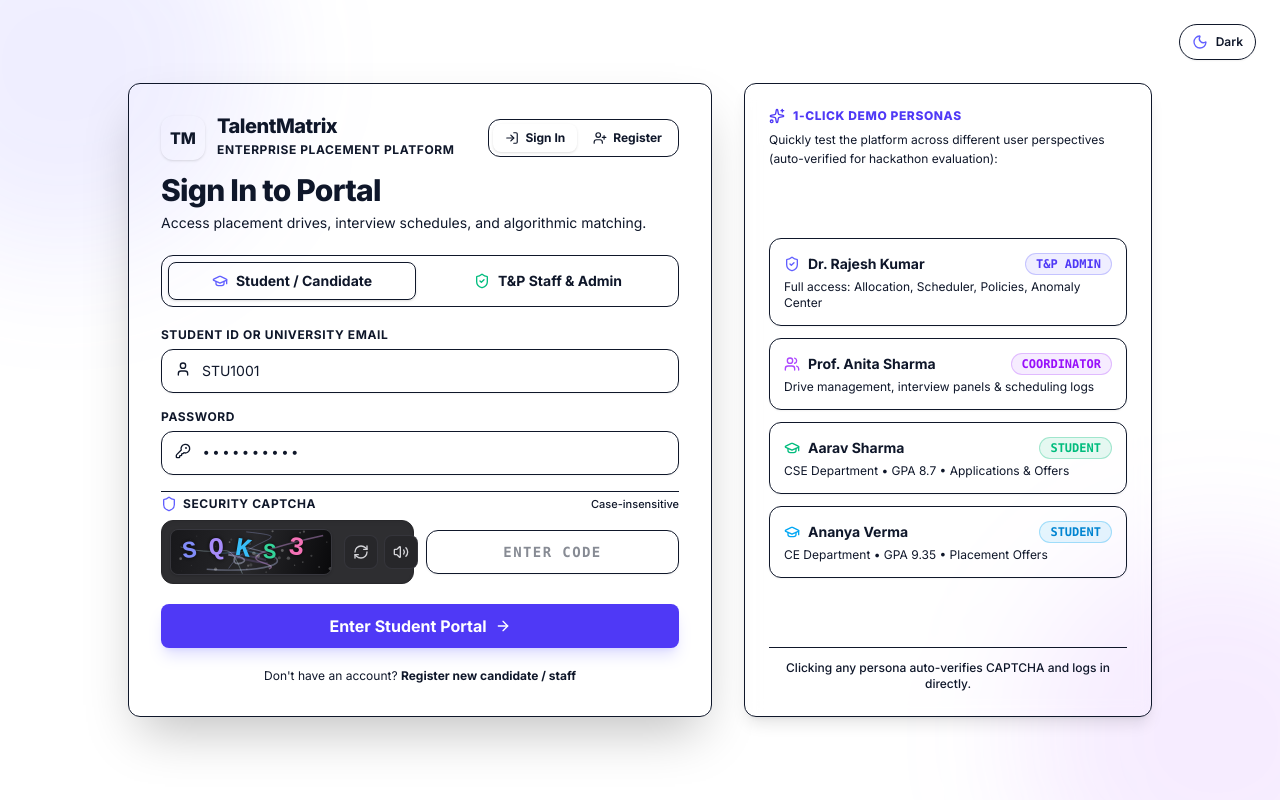
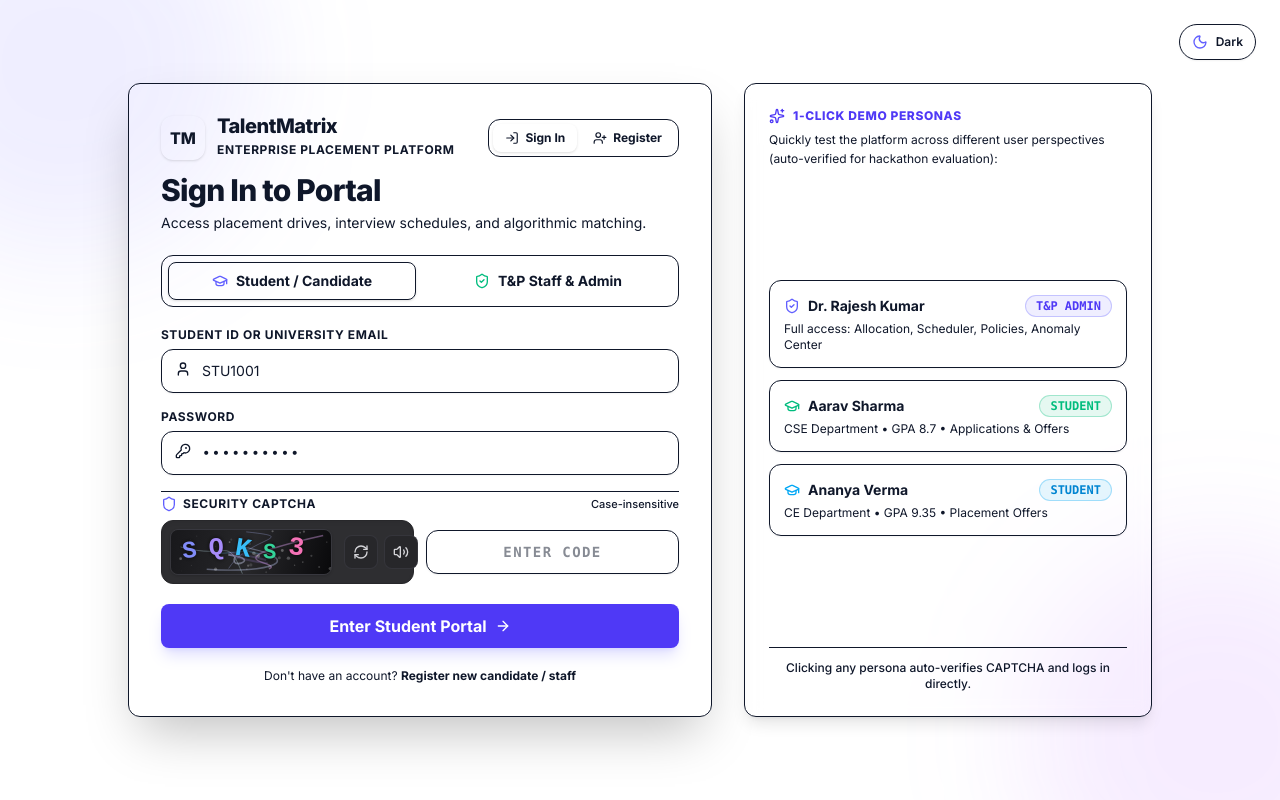
Before and after one commit to zNARENDRA/Talent_Matrix, a React (Vite) app in the folder client/: page /login in a window 1280 px wide. Built offline with nearby package versions, Linux system fonts and the light colour scheme; no server answers.

Commit message:
fix(auth): Remove coordinator persona and role option from login and registration

```diff
--- a/client/src/pages/Login.tsx
+++ b/client/src/pages/Login.tsx
@@ -39,7 +39,7 @@ export const LoginPage: React.FC = () => {
   const [regGpa, setRegGpa] = useState('8.5');
   const [regPhone, setRegPhone] = useState('');
   const [regGradYear, setRegGradYear] = useState('2026');
-  const [regStaffRole, setRegStaffRole] = useState('coordinator');
+  const [regStaffRole, setRegStaffRole] = useState('admin');
 
   // CAPTCHA state
   const [captchaInput, setCaptchaInput] = useState('');
@@ -591,8 +591,8 @@ export const LoginPage: React.FC = () => {
                       onChange={(e) => setRegStaffRole(e.target.value)}
                       className="w-full h-9 rounded-md border border-input bg-background px-3 py-1 text-xs font-semibold focus:outline-none focus:ring-1 focus:ring-primary"
                     >
-                      <option value="coordinator">Department Placement Coordinator</option>
                       <option value="admin">T&P Officer / Administrator</option>
+                      <option value="super_admin">Head TPO / Super Administrator</option>
                     </select>
                   </div>
                 )}
@@ -724,25 +724,7 @@ export const LoginPage: React.FC = () => {
                 </p>
               </div>
 
-              {/* Persona 2: Coordinator */}
-              <div
-                onClick={() => handleQuickDemoLogin('coordinator@talentmatrix.edu', 'coord123', 'admin')}
-                className="p-3.5 rounded-xl bg-card hover:bg-muted/60 border border-border hover:border-purple-500/50 cursor-pointer transition-all hover:scale-[1.01] shadow-xs space-y-1 group"
-              >
-                <div className="flex items-center justify-between">
-                  <span className="font-bold text-sm text-foreground flex items-center gap-2">
-                    <Users className="w-4 h-4 text-purple-500" /> Prof. Anita Sharma
-                  </span>
-                  <Badge variant="purple" className="text-xs font-bold font-mono">
-                    COORDINATOR
-                  </Badge>
-                </div>
-                <p className="text-xs text-muted-foreground">
-                  Drive management, interview panels &amp; scheduling logs
-                </p>
-              </div>
-
-              {/* Persona 3: Student 1 */}
+              {/* Persona 2: Student 1 */}
               <div
                 onClick={() => handleQuickDemoLogin(s1.studentId, 'student123', 'student')}
                 className="p-3.5 rounded-xl bg-card hover:bg-muted/60 border border-border hover:border-emerald-500/50 cursor-pointer transition-all hover:scale-[1.01] shadow-xs space-y-1 group"
```
